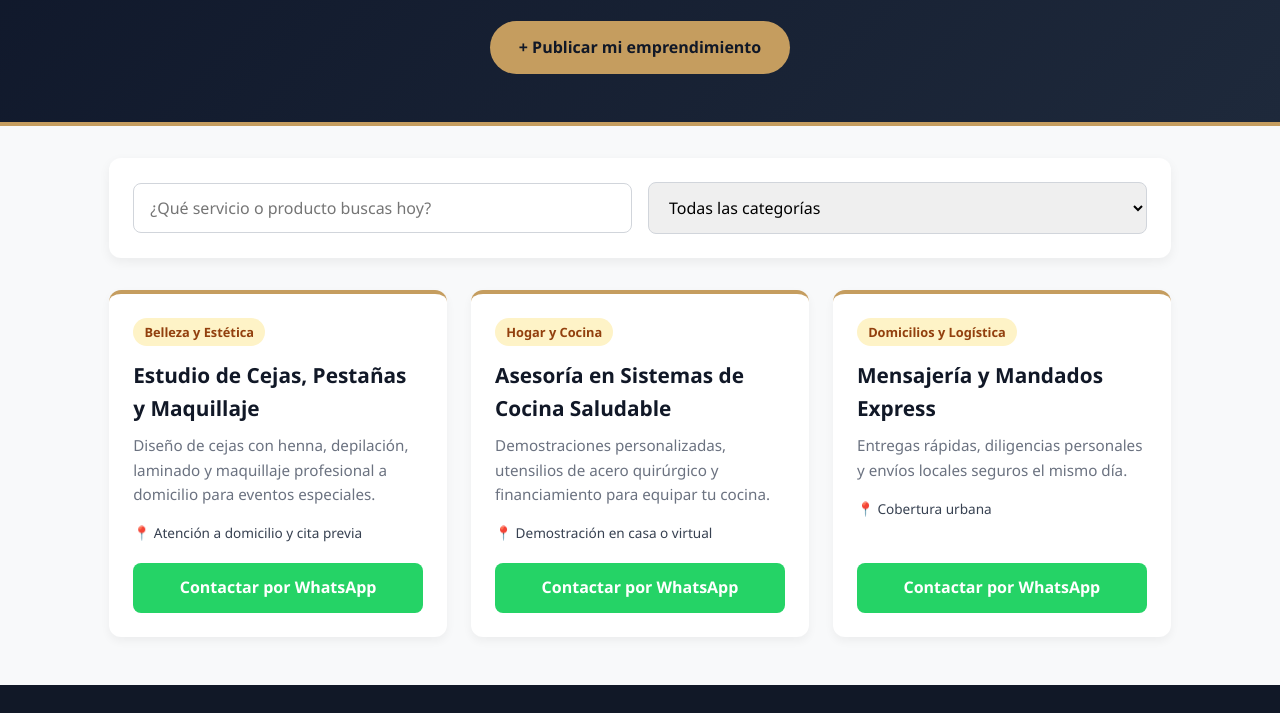
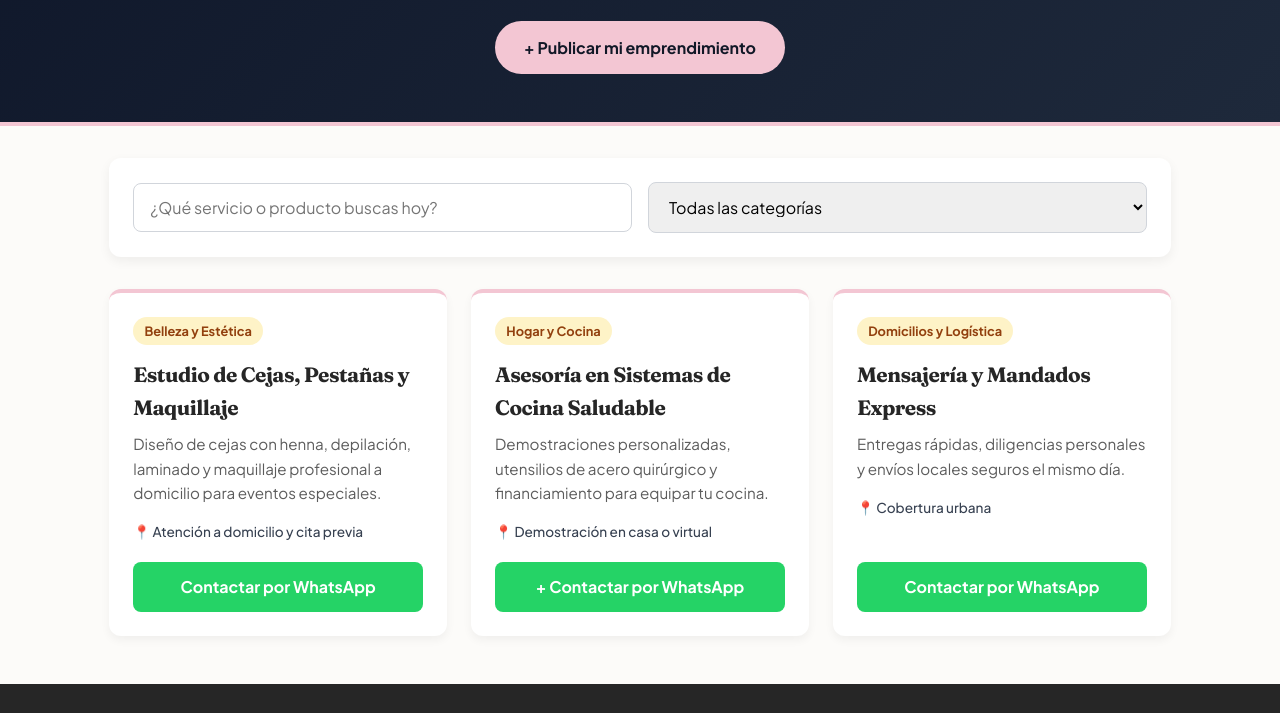
Before and after one commit to zorayadelacruzosorio-oss/ALTEZZA-GROUP, a plain HTML site: page index.html in a window 1280 px wide. Shown: the part 179-892 px from the top of the page. Drawn offline with Linux system fonts and the light colour scheme.

Commit message:
Update styles and fonts in index.html

```diff
--- a/index.html
+++ b/index.html
@@ -3,16 +3,19 @@
 <head>
   <meta charset="UTF-8" />
   <meta name="viewport" content="width=device-width, initial-scale=1.0" />
-  <title>Altezza Group | Plataforma de Emprendedores</title>
+ <title>Altezza Group | Plataforma de Emprendedores</title>
+  <link rel="preconnect" href="https://fonts.googleapis.com">
+  <link rel="preconnect" href="https://fonts.gstatic.com" crossorigin>
+  <link href="https://fonts.googleapis.com/css2?family=Fraunces:opsz,wght@9..144,600;9..144,700&family=Plus+Jakarta+Sans:wght@400;500;600;700&display=swap" rel="stylesheet">
   <style>
     :root {
-      --primario: #111827;
-      --dorado: #c59d5f;
-      --dorado-oscuro: #a88246;
-      --fondo: #f8f9fa;
+      --primario: #262626;
+      --dorado: #f3c6d3;
+      --dorado-oscuro: #c8d69b;
+      --fondo: #fcfbf9;
       --blanco: #ffffff;
-      --texto: #1f2937;
-      --gris: #6b7280;
+      --texto: #262626;
+      --gris: #5c5c5c;
       --whatsapp: #25D366;
     }
 
@@ -20,7 +23,12 @@
       box-sizing: border-box;
       margin: 0;
       padding: 0;
-      font-family: 'Segoe UI', Tahoma, Geneva, Verdana, sans-serif;
+      font-family: 'Plus Jakarta Sans', sans-serif;
+    }
+
+    h1, h2, h3 {
+      font-family: 'Fraunces', serif;
+      letter-spacing: -0.5px;
     }
 
     body {
@@ -215,7 +223,7 @@
           <div class="ubicacion">📍 Demostración en casa o virtual</div>
         </div>
         <a href="https://wa.me/10000000000?text=Hola,%20vi%20tu%20servicio%20de%20Cocina%20en%20Altezza%20Group%20y%20quiero%20información" target="_blank" class="btn-whatsapp">
-          Contactar por WhatsApp
+          + Contactar por WhatsApp
         </a>
       </article>
 
```
